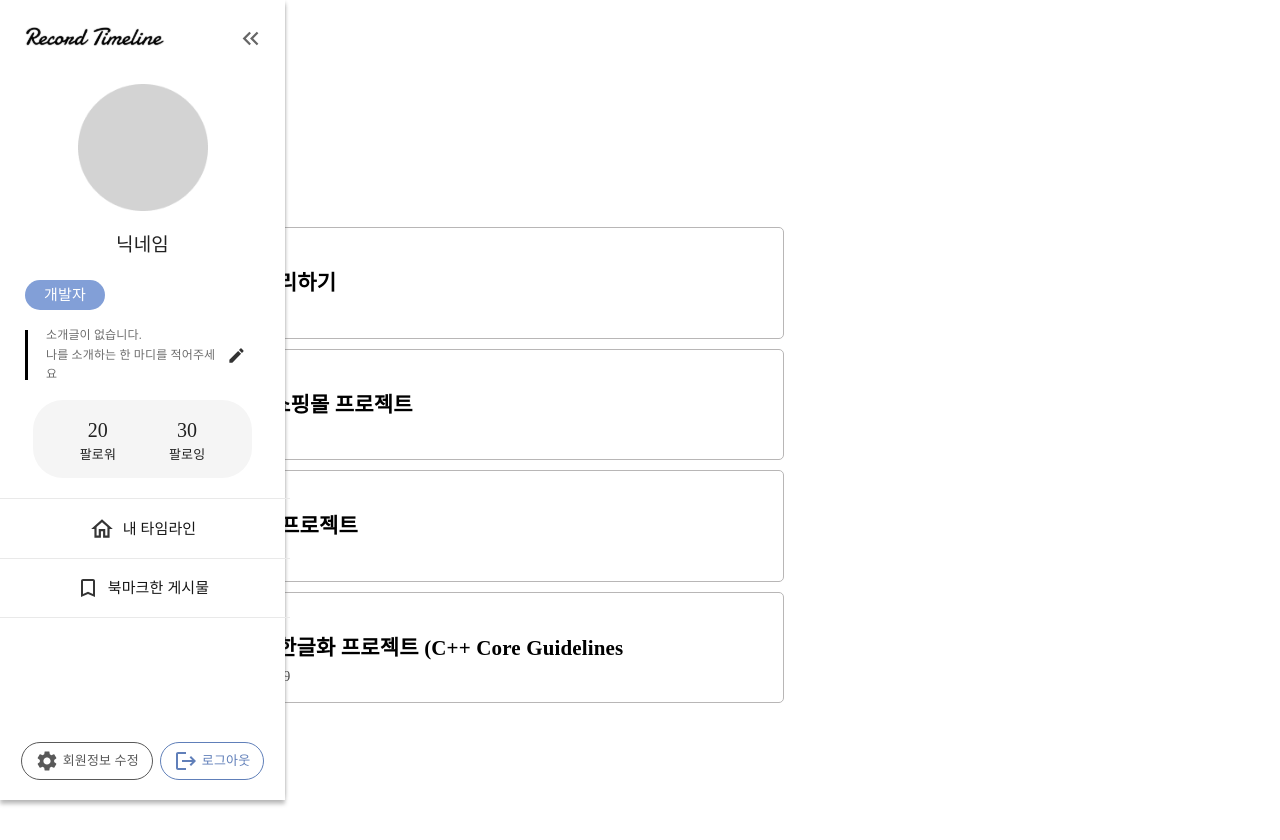
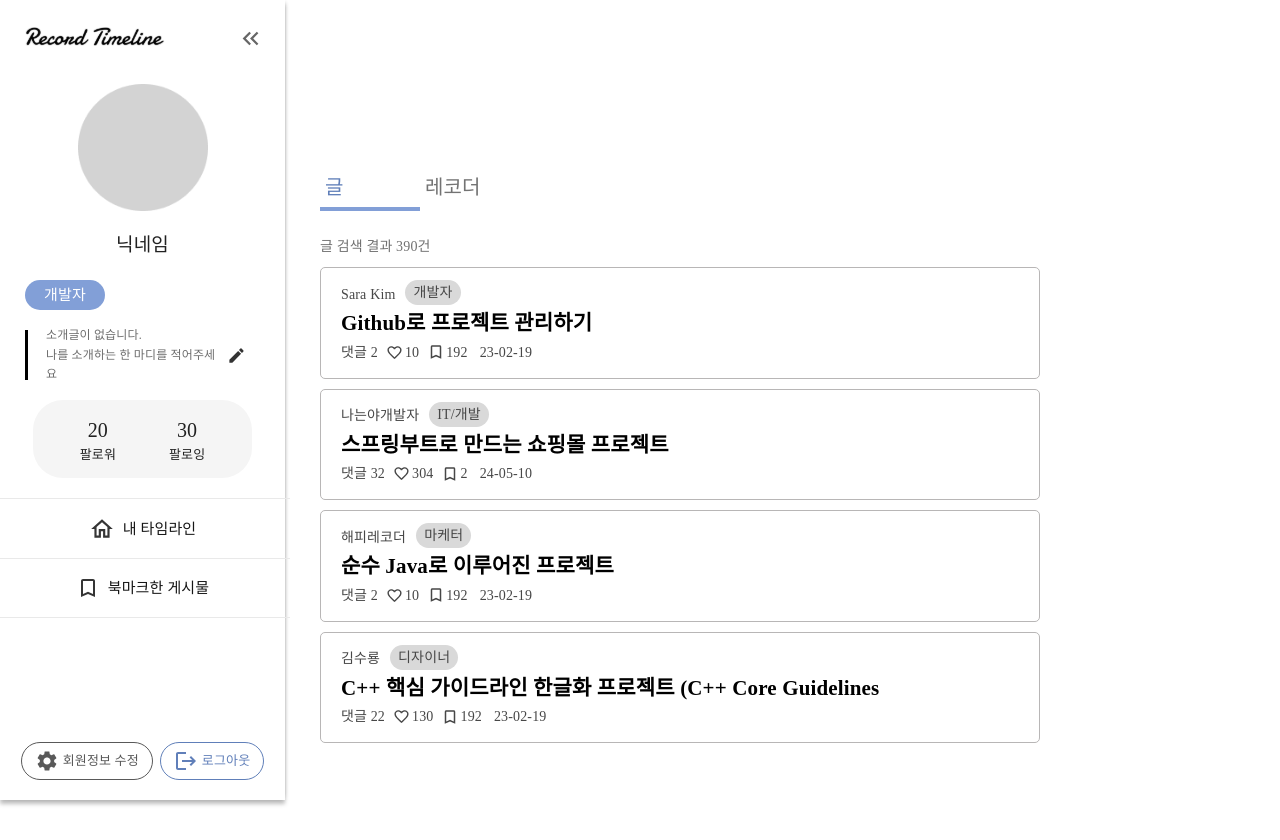
Before and after one commit to Record-Timeline/Front, a React (Create React App) app: page /search/result in a window 1280 px wide. Before the commit the page ends 800 px from the top, so only its background shows below. Built offline with nearby package versions, Linux system fonts and the light colour scheme.

Commit message:
Feat: 검색 결과 글, 레코더 탭 기능 추가

```diff
--- a/src/pages/Search.jsx
+++ b/src/pages/Search.jsx
@@ -57,7 +57,7 @@ export default function Search() {
         align-items: center;
         height: 100vh;
         flex-direction: column;
-        padding-left: 10%;
+        padding-left: 5%;
       `}
     >
       <div
--- a/src/pages/SearchResult.jsx
+++ b/src/pages/SearchResult.jsx
@@ -1,6 +1,6 @@
 /** @jsxImportSource @emotion/react */
 
-import React from "react";
+import React, { useState } from "react";
 import { css } from "@emotion/react";
 import { useLocation } from "react-router-dom";
 import SearchPostBox from "../components/main/SearchPostBox";
@@ -8,9 +8,12 @@ export default function SearchResult() {
   const location = useLocation();
   const queryParams = new URLSearchParams(location.search);
   const searchKeyword = queryParams.get("keyword");
+  const [selectedTab, setSelectedTab] = useState("posts"); // 검색 결과 글, 레코더 탭 선택
   console.log(searchKeyword);
 
-  const searchResultNum = 390;
+  const searchResultPostsNum = 390;
+  const searchResultRecorderssNum = 3870;
+
   // 검색 결과 더미데이터
   const testSearchDummy = [
     {
@@ -58,7 +61,8 @@ export default function SearchResult() {
         justify-content: center;
         height: 100vh;
         flex-direction: column;
-        padding-left: 5%;
+        margin-left: 25%;
+        margin-top: 40px;
       `}
     >
       <div
@@ -84,7 +88,12 @@ export default function SearchResult() {
             padding: 5px;
             border-bottom: 4px solid #829fd7;
             cursor: pointer;
+            border-bottom: ${selectedTab === "posts"
+              ? "4px solid #829fd7"
+              : "none"};
+            color: ${selectedTab === "posts" ? "#607fb9" : "#737373"};
           `}
+          onClick={() => setSelectedTab("posts")}
         >
           글
         </div>
@@ -94,11 +103,20 @@ export default function SearchResult() {
             width: 100px;
             padding: 5px;
             cursor: pointer;
+            border-bottom: ${selectedTab === "recorder"
+              ? "4px solid #829fd7"
+              : "none"};
+            color: ${selectedTab === "recorder" ? "#607fb9" : "#737373"};
           `}
+          onClick={() => setSelectedTab("recorder")}
         >
           레코더
         </div>
       </div>
+
+      {/* 글 탭 */}
+      {selectedTab === "posts" && (
+        <div>
           <div
             css={css`
               color: #717171;
@@ -107,10 +125,11 @@ export default function SearchResult() {
               margin-top: 25px;
             `}
           >
-        글 검색 결과 {searchResultNum}건
+            글 검색 결과 {searchResultPostsNum}건
           </div>
           {testSearchDummy.map((post, index) => (
             <SearchPostBox
+              key={index}
               nickName={post.name}
               title={post.title}
               category={post.category}
@@ -121,5 +140,34 @@ export default function SearchResult() {
             />
           ))}
         </div>
+      )}
+      {/* 레코더 탭 */}
+      {selectedTab === "recorder" && (
+        <div>
+          <div
+            css={css`
+              color: #717171;
+              font-size: 14px;
+              font-weight: 400;
+              margin-top: 25px;
+            `}
+          >
+            계정 검색 결과 {searchResultRecorderssNum}건
+          </div>
+          {testSearchDummy.map((post, index) => (
+            <SearchPostBox
+              key={index}
+              nickName={post.name}
+              title={post.title}
+              category={post.category}
+              commentNum={post.commentNum}
+              heartNum={post.heartNum}
+              scrapNum={post.scrapNum}
+              date={post.date}
+            />
+          ))}
+        </div>
+      )}
+    </div>
   );
 }
```
Lines whose indentation alone changed are shown as unchanged.
